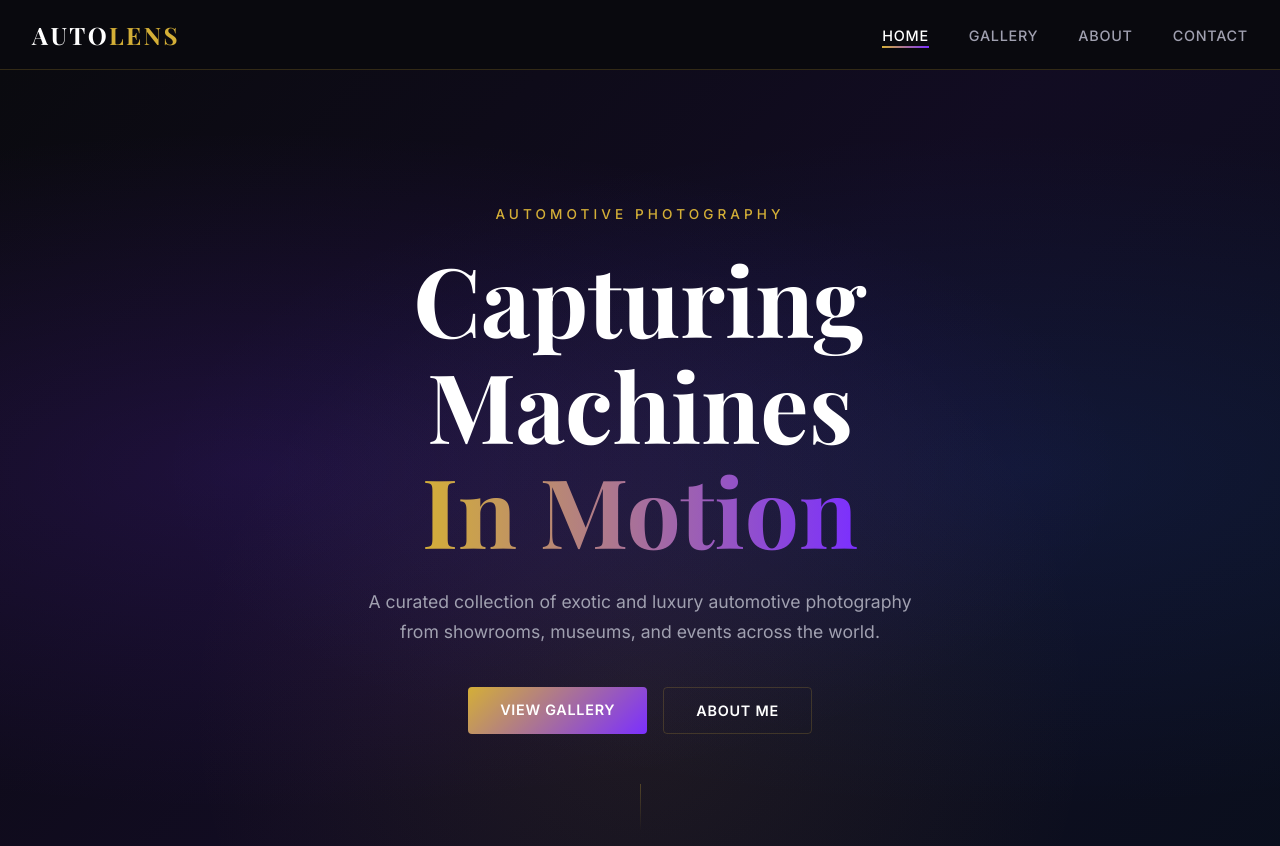
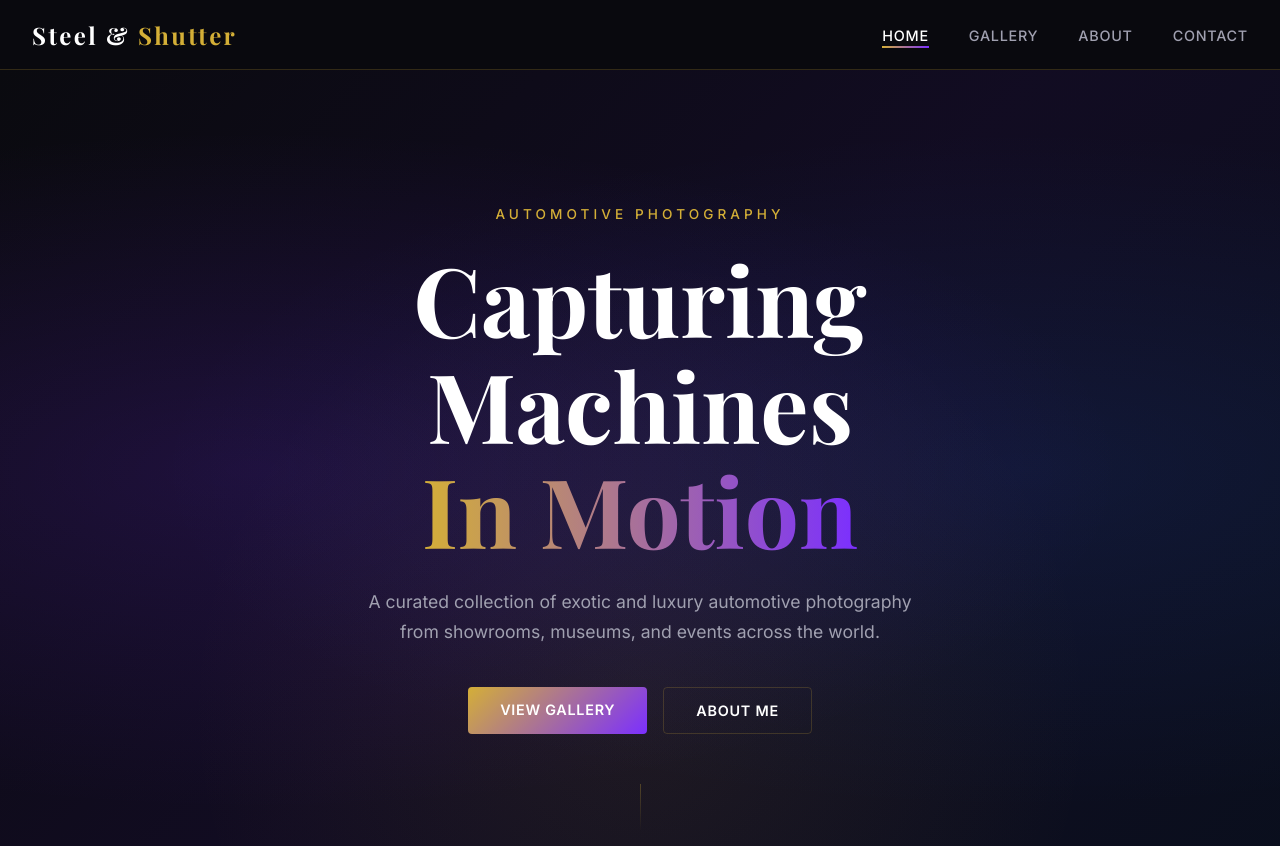
Before and after one commit to JHebenstreit48/automotive-photography-portfolio, an Angular app: page / in a window 1280 px wide. Shown: the top 846 px of the page. Built offline with nearby package versions, Linux system fonts and the light colour scheme.

Commit message:
fixed site name

```diff
--- a/src/app/shared/navbar/navbar.html
+++ b/src/app/shared/navbar/navbar.html
@@ -1,7 +1,7 @@
 <nav class="navbar">
   <div class="navbar__container">
     <a class="navbar__logo" routerLink="/">
-      <span class="navbar__logo-text">AUTO<span class="navbar__logo-accent">LENS</span></span>
+      <span class="navbar__logo-text">Steel &amp;<span class="navbar__logo-accent"> Shutter</span></span>
     </a>
 
     <ul class="navbar__links" [class.navbar__links--open]="isMenuOpen">
--- a/src/index.html
+++ b/src/index.html
@@ -2,7 +2,7 @@
 <html lang="en">
 <head>
   <meta charset="utf-8">
-  <title>Automotive Photography Portfolio</title>
+  <title>Steel & Shutter</title>
   <base href="/">
   <meta name="viewport" content="width=device-width, initial-scale=1">
   <link rel="icon" type="image/x-icon" href="favicon.ico">
```
